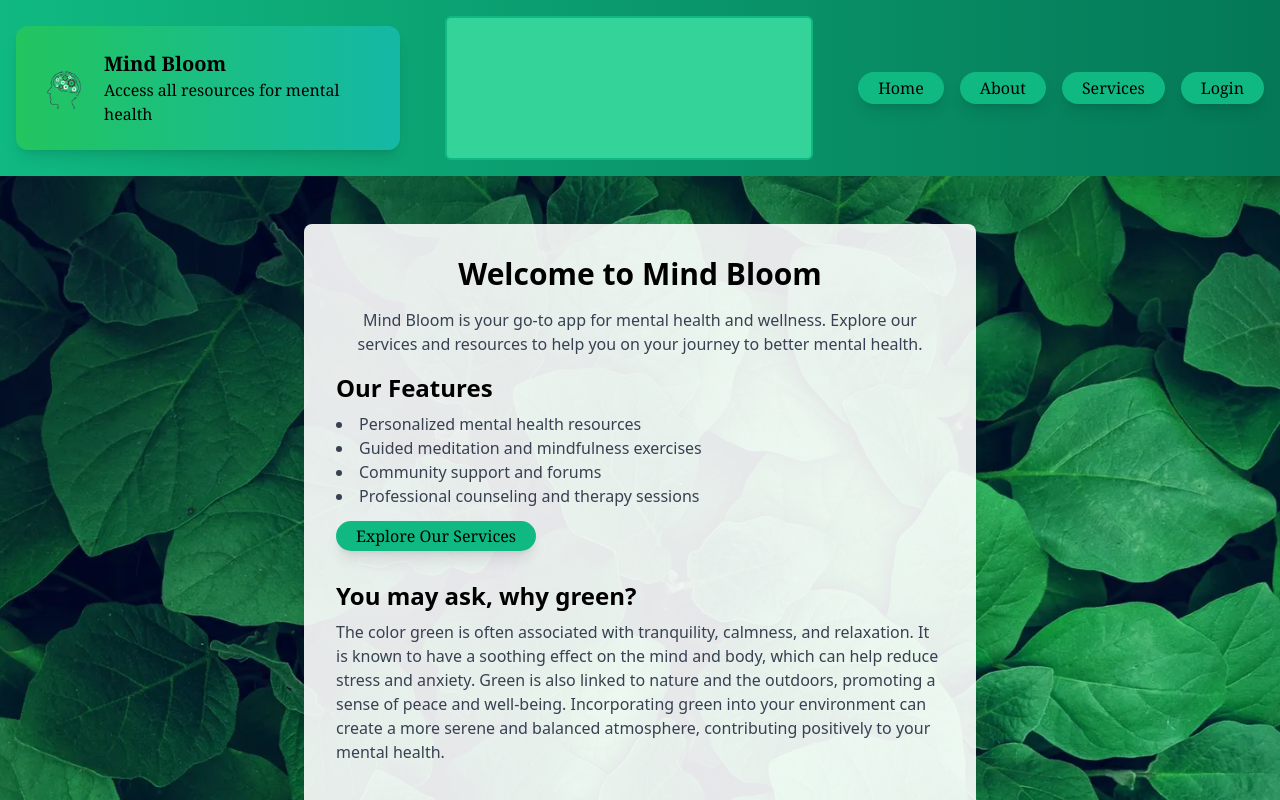
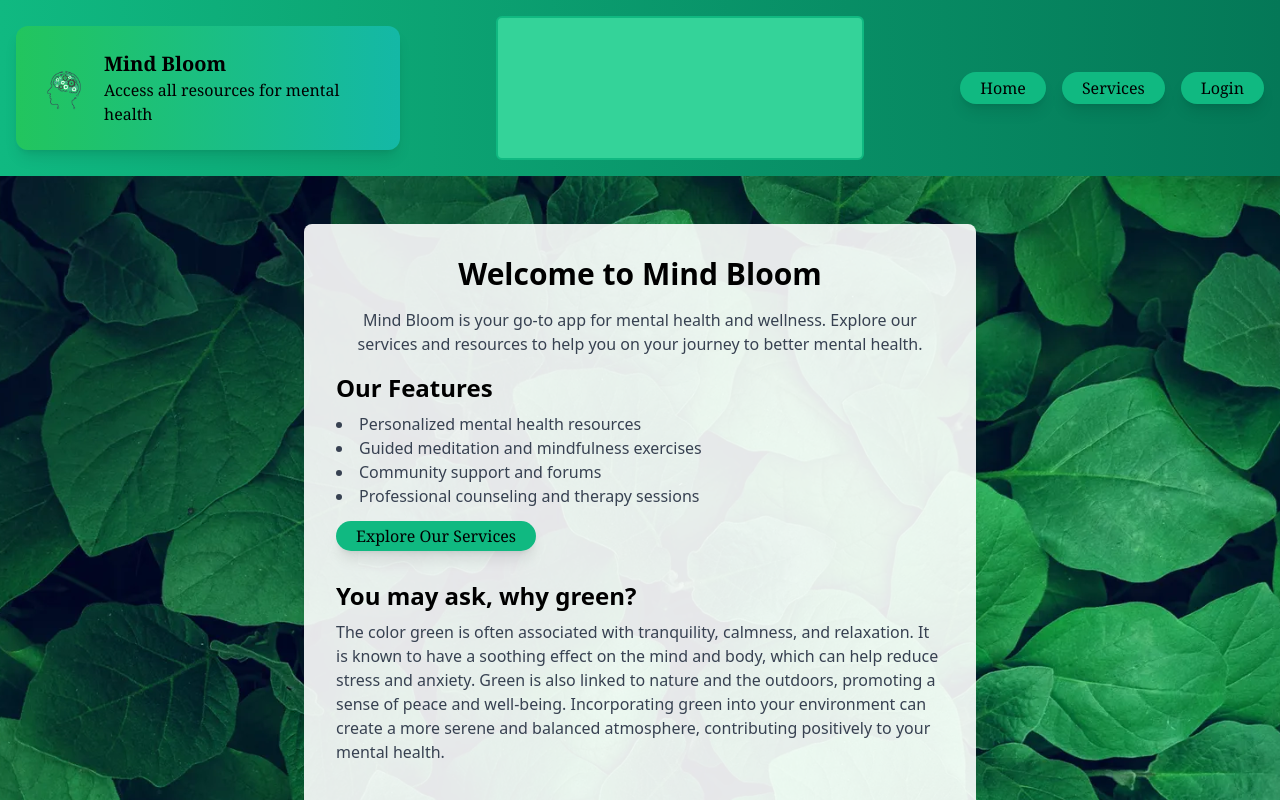
Before and after one commit to julianDalban/mental-health-app, a React (Create React App) app in the folder mind-bloom/: page / in a window 1280 px wide. Shown: the top 800 px of the page. Built offline with nearby package versions, Linux system fonts and the light colour scheme; no server answers.

Commit message:
removed about page

```diff
--- a/mind-bloom/src/App.js
+++ b/mind-bloom/src/App.js
@@ -11,7 +11,6 @@ import UpdateEntry from "./pages/updateentry";
 import Entry from "./components/entryDetail";
 import Modal from "./components/OverlayModal";
 import Error from "./pages/errorpage";
-import About from "./pages/about";
 import ProtectedRoute from "./components/protectedRoute";
 import Services from "./pages/services";
 import { QuoteProvider } from "./components/QuoteContext";
@@ -31,7 +30,6 @@ function App() {
           <Route path="services" element={<Services />} />
           <Route path="signin" element={<AuthForm isSignUp={false} />} />
           <Route path="signup" element={<AuthForm isSignUp={true} />} />
-          <Route path="about" element={<About />} />
           <Route path="services" element={<Services />} />
           <Route path="journal" element={<ProtectedRoute element={Journal} />} />
           <Route path="journal/create" element={<ProtectedRoute element={NewEntry} />} />
--- a/mind-bloom/src/components/Navbar.js
+++ b/mind-bloom/src/components/Navbar.js
@@ -52,7 +52,6 @@ function Navbar({ openModal}) {
           <TextType text={quote} author={author} />
           <div className="hidden md:flex space-x-4">
             <ButtonMain text={'Home'} onClick={() => navigate('/')}/>
-            <ButtonMain text={'About'} onClick={() => navigate('/about')}/>
             <ButtonMain text={'Services'} onClick={() => navigate('/services')}/>
             {isAuthenticated &&(
               <ButtonMain text={'Journal'} onClick={() => navigate('/journal')}/>
```
Also changed, not shown: 1 other file (tests, documents, lock files or other folders).
